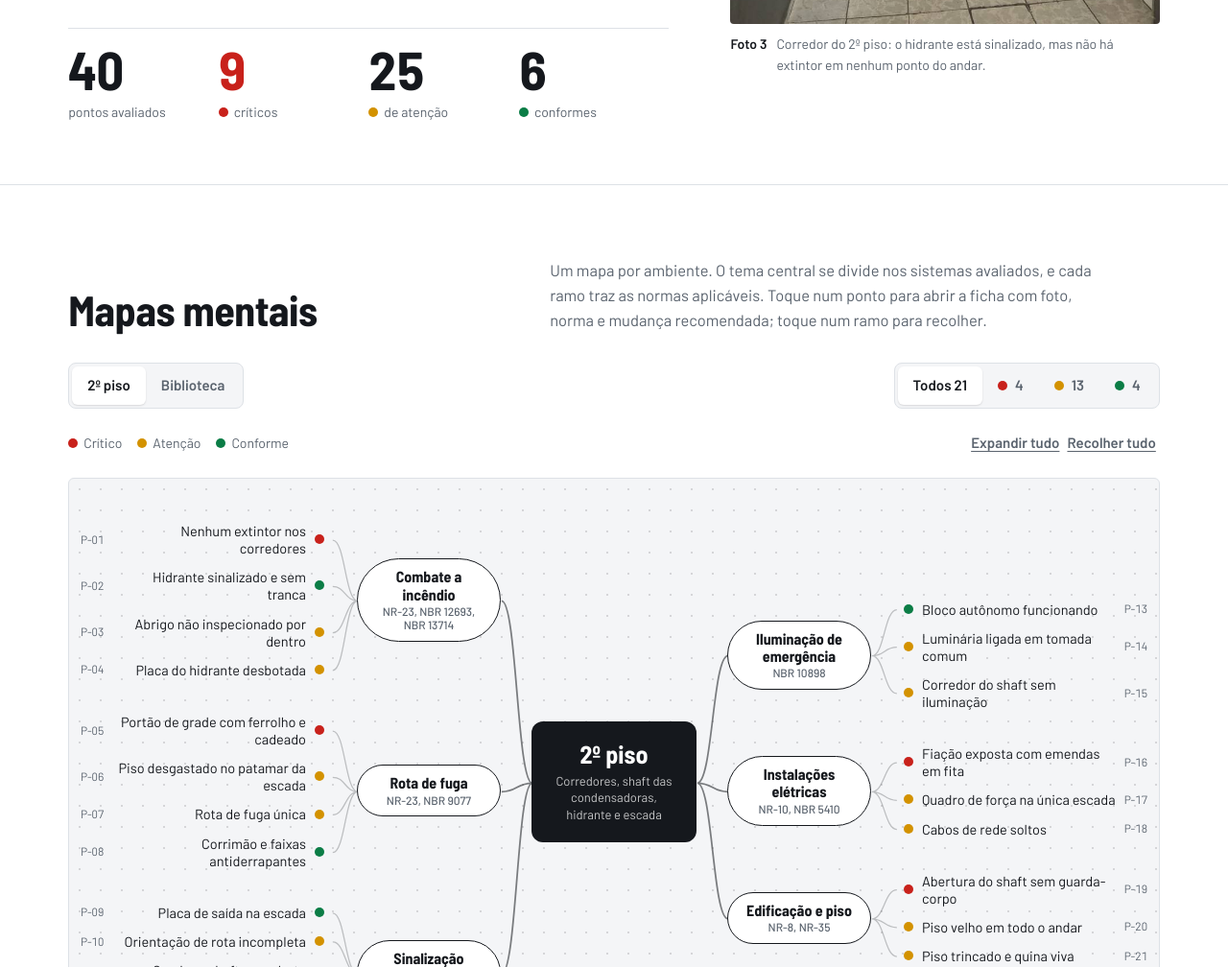
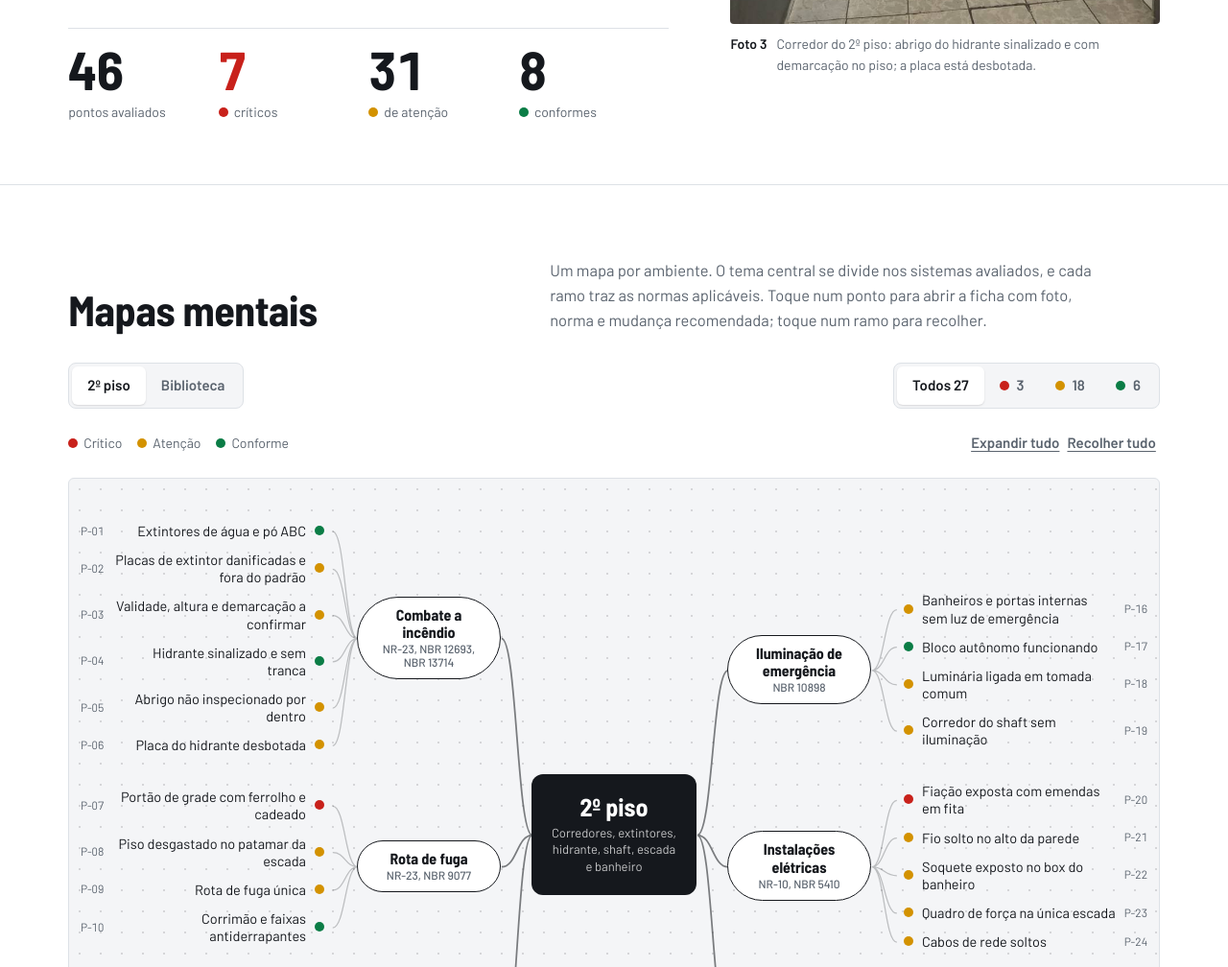
Before and after one commit to LuanDev27/cipa-nr5, a plain HTML site: page inspecao-incendio/index.html in a window 1280 px wide. Shown: the part 659-1667 px from the top of the page at 96% size. Drawn offline with Linux system fonts and the light colour scheme.

Commit message:
Inclui extintores, portas de acesso restrito e banheiro do 2º piso
Co-Authored-By: Claude Opus 5.5 <noreply@anthropic.com>
Claude-Session: https://claude.ai/code/session_01JQGD9UiyVindVAb8W6QDfS

```diff
--- a/inspecao-incendio/index.html
+++ b/inspecao-incendio/index.html
@@ -231,7 +231,7 @@ footer .wrap{display:flex;flex-wrap:wrap;gap:8px 32px;justify-content:space-betw
 </dl>
 <div class="figs" id="figs"></div>
 </div>
-<figure class="shot"><img id="hero-img" alt="Corredor do 2º piso com o abrigo do hidrante"><figcaption><b>Foto 3</b><span>Corredor do 2º piso: o hidrante está sinalizado, mas não há extintor em nenhum ponto do andar.</span></figcaption></figure>
+<figure class="shot"><img id="hero-img" alt="Corredor do 2º piso com o abrigo do hidrante"><figcaption><b>Foto 3</b><span>Corredor do 2º piso: abrigo do hidrante sinalizado e com demarcação no piso; a placa está desbotada.</span></figcaption></figure>
 </div></section>
 
 <section class="sec" id="mapas"><div class="wrap">
@@ -256,7 +256,7 @@ footer .wrap{display:flex;flex-wrap:wrap;gap:8px 32px;justify-content:space-betw
 </div></section>
 
 <section class="sec" id="evidencias"><div class="wrap">
-<div class="sec-h"><h2>Evidências fotográficas</h2><p>As 14 fotos da inspeção, com os achados que cada uma registra. Toque na foto para ampliar.</p></div>
+<div class="sec-h"><h2>Evidências fotográficas</h2><p>As 17 fotos da inspeção, com os achados que cada uma registra. Toque na foto para ampliar.</p></div>
 <div class="ctl"><div class="seg" role="group" aria-label="Local das fotos" id="gf"></div></div>
 <div class="gal" id="gal"></div>
 </div></section>
@@ -268,7 +268,7 @@ footer .wrap{display:flex;flex-wrap:wrap;gap:8px 32px;justify-content:space-betw
 
 <section class="sec" id="conclusao"><div class="wrap concl">
 <div><h2>Conclusão</h2><div style="margin-top:16px">
-<p>Os dois ambientes têm a sinalização básica de rota e de hidrante, mas falta o primeiro recurso de combate: nenhum extintor foi encontrado no 2º piso nem na biblioteca.</p>
+<p>O 2º piso tem os recursos básicos de combate, extintores de água e pó ABC e hidrante, e sinalização de rota, mas as placas dos extintores estão danificadas e fora do padrão. A biblioteca não tem extintor dentro da sala.</p>
 <p>A escada é a única rota de fuga dos pisos 1, 2 e 3 e concentra o portão de grade trancável, o quadro de força e o piso desgastado. Qualquer falha nela bloqueia a saída de todos.</p>
 <p>A biblioteca é uma sala fechada com alta carga de incêndio, saída única por porta com fechadura, sem iluminação de emergência, com improvisos elétricos perto de papel e cheiro de mofo relatado pela equipe.</p>
 </div></div>
@@ -295,13 +295,15 @@ footer .wrap{display:flex;flex-wrap:wrap;gap:8px 32px;justify-content:space-betw
 
 <script>
 {
-const PH = {"a": "a.jpg", "b": "b.jpg", "c": "c.jpg", "d": "d.jpg", "e": "e.jpg", "f": "f.jpg", "g": "g.jpg", "h": "h.jpg", "i": "i.jpg", "j": "j.jpg", "k": "k.jpg", "l": "l.jpg", "m": "m.jpg", "n": "n.jpg"};
-const CAP = {a:"Shaft das condensadoras, visto de dentro",b:"Corredor de acesso ao shaft",c:"Corredor do hidrante",d:"Patamar da escada e quadro de força",e:"Hidrante e luminária de emergência",f:"Portão de grade e escada",g:"Estantes e área de leitura",h:"Ar-condicionado e armários",i:"Mesa de estudo, janela e cabines",j:"Estabilizador embaixo da mesa",k:"Banheiro desativado usado como depósito",l:"Cabine de computador",m:"Ar-condicionado split, detalhe",n:"Porta da biblioteca"};
+const PH = {"a": "a.jpg", "b": "b.jpg", "c": "c.jpg", "d": "d.jpg", "e": "e.jpg", "f": "f.jpg", "g": "g.jpg", "h": "h.jpg", "i": "i.jpg", "j": "j.jpg", "k": "k.jpg", "l": "l.jpg", "m": "m.jpg", "n": "n.jpg", "o": "o.jpg", "p": "p.jpg", "q": "q.jpg"};
+const CAP = {o:"Extintores de água e pó ABC",p:"Portas de acesso restrito",q:"Banheiro feminino",a:"Shaft das condensadoras, visto de dentro",b:"Corredor de acesso ao shaft",c:"Corredor do hidrante",d:"Patamar da escada e quadro de força",e:"Hidrante e luminária de emergência",f:"Portão de grade e escada",g:"Estantes e área de leitura",h:"Ar-condicionado e armários",i:"Mesa de estudo, janela e cabines",j:"Estabilizador embaixo da mesa",k:"Banheiro desativado usado como depósito",l:"Cabine de computador",m:"Ar-condicionado split, detalhe",n:"Porta da biblioteca"};
 const SEV = {c:"Crítico",a:"Atenção",o:"Conforme"};
 const MAPS = {
-piso:{fotos:"abcdef",root:"2º piso",sub:"Corredores, shaft das condensadoras, hidrante e escada",br:[
+piso:{fotos:"abcdefopq",root:"2º piso",sub:"Corredores, extintores, hidrante, shaft, escada e banheiro",br:[
 {t:"Combate a incêndio",nr:"NR-23, NBR 12693, NBR 13714",l:[
-{s:"c",t:"Nenhum extintor nos corredores",ph:"c",p:"Nas fotos dos corredores não aparece nenhum extintor: nem junto ao hidrante, nem ao quadro de força, nem no acesso ao shaft das condensadoras.",n:"NR-23 (medidas de prevenção conforme a legislação estadual e as normas técnicas); NBR 12693; normas técnicas do CBMMA.",g:"Confirmar no projeto aprovado pelo Corpo de Bombeiros a quantidade exigida e instalar extintores de pó ABC e de CO₂ junto ao hidrante e ao quadro, com placa e demarcação no piso."},
+{s:"o",t:"Extintores de água e pó ABC",ph:"o",p:"Há no 2º piso um extintor de água pressurizada de 10 L (capacidade 2-A) e um de pó ABC, os dois com mangueira, lacre, manômetro e selo do Inmetro. O pó ABC cobre as classes A, B e C, inclusive equipamentos elétricos energizados.",n:"NR-23; NBR 12693.",g:"Manter. Na inspeção mensal, conferir o ponteiro do manômetro na faixa verde, o lacre intacto e a validade da recarga."},
+{s:"a",t:"Placas de extintor danificadas e fora do padrão",ph:"o",p:"As placas são do modelo antigo, amarelo e vermelho com seta. A do pó está rasgada e indica “pó químico” para as classes B e C, enquanto o extintor instalado é ABC.",n:"NR-26; NBR 16820.",g:"Trocar pelas placas fotoluminescentes da NBR 16820, com a classe correta de cada extintor."},
+{s:"a",t:"Validade, altura e demarcação a confirmar",ph:"o",p:"A etiqueta de manutenção não fica legível na foto, que também não mostra a altura de instalação nem se há demarcação no piso abaixo dos extintores.",n:"NBR 12962 (inspeção, manutenção e recarga de extintores); NBR 12693.",g:"Conferir a data da última recarga e do teste hidrostático, a altura do suporte e a demarcação do piso."},
 {s:"o",t:"Hidrante sinalizado e sem tranca",ph:"e",p:"Abrigo de mangueira com placa acima, demarcação no piso e porta sem tranca. A alimentação vem da rede vermelha que passa pelo shaft.",n:"NBR 13714; NBR 16820.",g:"Manter. Registrar a inspeção periódica das mangueiras."},
 {s:"a",t:"Abrigo não inspecionado por dentro",ph:"c",p:"O abrigo não foi aberto na inspeção, então não foi possível conferir mangueira, esguicho, chave de mangueira nem etiqueta de inspeção.",n:"NBR 13714; NBR 12779 (inspeção e manutenção de mangueiras).",g:"Abrir o abrigo, conferir os componentes e a data da última inspeção da mangueira."},
 {s:"a",t:"Placa do hidrante desbotada",ph:"e",p:"Fundo vermelho desbotado. Placa fotoluminescente perde brilho com o tempo.",n:"NBR 16820.",g:"Testar a placa no escuro, trocar se necessário e confirmar o símbolo padrão na norma técnica do CBMMA."}]},
@@ -311,16 +313,20 @@ piso:{fotos:"abcdef",root:"2º piso",sub:"Corredores, shaft das condensadoras, h
 {s:"a",t:"Rota de fuga única",ph:"f",p:"Há uma só escada, que liga o 1º, o 2º e o 3º piso e desce até a rua. Toda a evacuação do 2º e do 3º andar depende dela, e o portão trancável, o quadro de força e o piso desgastado estão justamente nessa rota. As placas de saída indicam o caminho, mas não criam uma segunda opção.",n:"NBR 9077; norma técnica de saídas de emergência do CBMMA (o número de saídas exigido depende da altura, da área e da lotação).",g:"Conferir no projeto aprovado se uma escada atende a lotação e tratar como prioridade tudo o que está sobre ela: portão destrancado, piso em bom estado, quadro protegido e escada sempre livre."},
 {s:"o",t:"Corrimão e faixas antiderrapantes",ph:"d",p:"Corrimão dos dois lados e faixas antiderrapantes nos degraus.",n:"NBR 9077.",g:"Manter. Prender a faixa branca descolada acima do corrimão e verificar a fixação do painel suspenso sobre a escada."}]},
 {t:"Sinalização",nr:"NR-26, NBR 16820, NBR 6493",l:[
+{s:"o",t:"Aviso de acesso restrito",ph:"p",p:"As duas portas de uso interno têm aviso de acesso restrito a funcionários.",n:"NR-26.",g:"Manter. Trocar a folha impressa por placa rígida e durável."},
 {s:"o",t:"Placa de saída na escada",ph:"d",p:"Placa verde de saída com seta de descida, bem posicionada no patamar.",n:"NBR 16820.",g:"Manter e incluir na rotina de inspeção."},
 {s:"a",t:"Orientação de rota incompleta",ph:"b",p:"Há seta de saída no corredor da biblioteca, mas o corredor do shaft e o cruzamento do hidrante não têm nenhuma; ali a única placa é a de Wi-Fi.",n:"NR-23 (vias de passagem sinalizadas com a direção da saída); NBR 16820.",g:"Instalar placas fotoluminescentes de orientação em cada mudança de direção até a escada."},
 {s:"a",t:"Quadro e shaft sem alerta padronizado",ph:"d",p:"O quadro tem a placa “Quadro de força”, mas não o triângulo amarelo de risco elétrico. O shaft não tem aviso de risco nem de acesso restrito.",n:"NR-26; NR-10; NBR 16820.",g:"Colocar placa de alerta de risco de choque elétrico no quadro e placa de acesso restrito no shaft."},
 {s:"a",t:"Tubulação de incêndio sem identificação",ph:"a",p:"Tubo vermelho no shaft, provavelmente a rede de hidrantes, sem identificação de fluido nem sentido de fluxo.",n:"NR-26; NBR 6493.",g:"Identificar a tubulação com etiqueta ou faixa e seta de fluxo."}]},
 {t:"Iluminação de emergência",nr:"NBR 10898",l:[
+{s:"a",t:"Banheiros e portas internas sem luz de emergência",ph:"q",p:"No corredor das portas de acesso restrito e no banheiro feminino não aparecem luminária de emergência nem seta de saída.",n:"NBR 10898; NBR 16820.",g:"Avaliar a cobertura da iluminação de emergência e instalar bloco autônomo e seta de saída onde faltar."},
 {s:"o",t:"Bloco autônomo funcionando",ph:"e",p:"Luminária de emergência no cruzamento do hidrante, com o LED de carga aceso.",n:"NBR 10898.",g:"Manter e testar todo mês, registrando o teste."},
 {s:"a",t:"Luminária ligada em tomada comum",ph:"e",p:"A luminária está ligada numa tomada e montada na vertical. Se só o circuito da iluminação cair, ela não acende.",n:"NBR 10898.",g:"Ligar no mesmo circuito da iluminação do ambiente e instalar na posição indicada pelo fabricante."},
 {s:"a",t:"Corredor do shaft sem iluminação",ph:"b",p:"Não aparece luminária de emergência no corredor sem saída junto ao shaft.",n:"NBR 10898; NR-23.",g:"Avaliar a cobertura e instalar bloco autônomo se o corredor for área de circulação."}]},
 {t:"Instalações elétricas",nr:"NR-10, NBR 5410",l:[
 {s:"c",t:"Fiação exposta com emendas em fita",ph:"b",p:"Feixe de cabos sem eletroduto, com emendas em fita isolante, descendo pela quina do corredor e pelo shaft. É fonte de ignição em área de passagem.",n:"NR-10; NBR 5410 (condutores protegidos em eletroduto ou eletrocalha).",g:"Refazer as emendas com conectores adequados e passar os cabos em eletroduto ou eletrocalha, com profissional habilitado."},
+{s:"a",t:"Fio solto no alto da parede",ph:"p",p:"Fio passando solto, fora de eletroduto, no alto da parede do corredor das portas de acesso restrito.",n:"NR-10; NBR 5410.",g:"Retirar o fio se estiver desativado ou passá-lo em eletroduto ou canaleta."},
+{s:"a",t:"Soquete exposto no box do banheiro",ph:"q",p:"No teto do box do banheiro feminino há um soquete sem lâmpada e sem luminária, em área úmida.",n:"NR-10; NBR 5410.",g:"Instalar luminária fechada própria para área úmida ou isolar o ponto."},
 {s:"a",t:"Quadro de força na única escada",ph:"d",p:"O quadro fica no patamar da rota de fuga do 2º e do 3º andar. Um foco ali bloqueia a saída.",n:"NR-10; NR-23.",g:"Manter trancado e desobstruído, com extintor de CO₂ ao lado e inspeção periódica."},
 {s:"a",t:"Cabos de rede soltos",ph:"d",p:"Cabos de rede e de sensores passando soltos pela parede acima do quadro.",n:"NBR 5410.",g:"Organizar em canaleta ou eletroduto, separados dos circuitos de energia."}]},
 {t:"Edificação e piso",nr:"NR-8, NR-35",l:[
@@ -330,7 +336,7 @@ piso:{fotos:"abcdef",root:"2º piso",sub:"Corredores, shaft das condensadoras, h
 ]},
 bib:{fotos:"nghijklm",root:"Biblioteca",sub:"Alta carga de incêndio: papel, plástico e computadores",br:[
 {t:"Combate a incêndio",nr:"NR-23, NBR 12693",l:[
-{s:"c",t:"Nenhum extintor na biblioteca",ph:"g",p:"Sala com muito papel, móveis de plástico e computadores, sem nenhum extintor visível.",n:"NR-23; NBR 12693; normas técnicas do CBMMA.",g:"Instalar extintor de água pressurizada ou pó ABC para os livros e de CO₂ para os computadores, perto da porta e sinalizados."},
+{s:"a",t:"Sem extintor dentro da biblioteca",ph:"g",p:"Não há extintor dentro da sala, que concentra papel, plástico e computadores. O 2º piso tem extintores de água e pó ABC, mas a distância até a biblioteca não foi medida.",n:"NR-23; NBR 12693 (distância máxima a percorrer até o extintor); normas técnicas do CBMMA.",g:"Medir o caminho até o extintor mais próximo. Se passar do limite, ou para proteger melhor os computadores, instalar um extintor junto à porta, de preferência de CO₂."},
 {s:"a",t:"Sem detecção de fumaça",ph:"g",p:"Não aparece detector de fumaça nem acionador manual de alarme.",n:"Norma técnica de alarme e detecção do CBMMA (a exigência depende da área e da ocupação).",g:"Verificar no projeto se é exigido. Mesmo sem exigência, um detector ajuda numa sala com essa carga de incêndio."}]},
 {t:"Saída e sinalização",nr:"NR-26, NBR 16820, NBR 10898",l:[
 {s:"c",t:"Sem iluminação de emergência na sala",ph:"i",p:"Dentro da biblioteca não aparece luminária de emergência nem placa de saída sobre a porta. Sem energia, a sala fica escura com estantes e cabines no caminho.",n:"NR-23; NBR 10898; NBR 16820.",g:"Instalar bloco autônomo cobrindo o caminho até a porta e placa de saída sobre ela, pelo lado de dentro."},
@@ -359,13 +365,13 @@ bib:{fotos:"nghijklm",root:"Biblioteca",sub:"Alta carga de incêndio: papel, pl
 
 const PRI = {c:"Imediata",a:"Planejada",o:"Manter"};
 const LOC = {piso:"2º piso",bib:"Biblioteca"};
-const NORM = {"NR-23":"Proteção contra incêndios","NR-10":"Segurança em eletricidade","NR-8":"Edificações","NR-26":"Sinalização de segurança","NR-9":"Agentes biológicos","NR-17":"Ergonomia","NR-35":"Trabalho em altura","NBR 16820":"Sinalização de emergência","NBR 12693":"Extintores","NBR 13714":"Hidrantes e mangotinhos","NBR 12779":"Mangueiras de incêndio","NBR 10898":"Iluminação de emergência","NBR 9077":"Saídas de emergência","NBR 5410":"Instalações elétricas","NBR 6493":"Cores de tubulações","Lei 13.589/2018":"PMOC, climatização","RE 9/2003":"Qualidade do ar, ANVISA","CBMMA":"Corpo de Bombeiros do MA"};
+const NORM = {"NR-23":"Proteção contra incêndios","NR-10":"Segurança em eletricidade","NR-8":"Edificações","NR-26":"Sinalização de segurança","NR-9":"Agentes biológicos","NR-17":"Ergonomia","NR-35":"Trabalho em altura","NBR 16820":"Sinalização de emergência","NBR 12693":"Extintores","NBR 12962":"Manutenção de extintores","NBR 13714":"Hidrantes e mangotinhos","NBR 12779":"Mangueiras de incêndio","NBR 10898":"Iluminação de emergência","NBR 9077":"Saídas de emergência","NBR 5410":"Instalações elétricas","NBR 6493":"Cores de tubulações","Lei 13.589/2018":"PMOC, climatização","RE 9/2003":"Qualidade do ar, ANVISA","CBMMA":"Corpo de Bombeiros do MA"};
 const $ = s => document.querySelector(s);
 const esc = s => String(s).replace(/[&<>"]/g, c => ({"&":"&amp;","<":"&lt;",">":"&gt;",'"':"&quot;"}[c]));
 const fold = s => s.toLowerCase().normalize("NFD").replace(/[̀-ͯ]/g, "");
 const nrsOf = s => [...new Set(s.match(/NR-\d+|NBR \d+|Lei 13\.589\/2018|RE 9\/2003|CBMMA/g) || [])];
 const ORD = {c:0,a:1,o:2};
-const FOTO_N = {}; [..."abcdefnghijklm"].forEach((f, i) => FOTO_N[f] = i + 1);
+const FOTO_N = {}; [..."abcdefopqnghijklm"].forEach((f, i) => FOTO_N[f] = i + 1);
 const ALL = [];
 for (const k of ["piso","bib"]) { let n = 0; MAPS[k].br.forEach((b, bi) => b.l.forEach(x => { n++; ALL.push({...x, k, b:b.t, bi, code:(k === "piso" ? "P-" : "B-") + String(n).padStart(2, "0"), nrs:nrsOf(x.n)}); })); }
 ALL.forEach((x, i) => x.id = i);
@@ -444,7 +450,7 @@ function paintF() {
   $("#dr-b").innerHTML = (x.ph && PH[x.ph] ? `<img src="${PH[x.ph]}" alt="${esc(CAP[x.ph])}">` : "") + `<div class="dr-c">${sevL(x.s)}<h3 id="dr-t">${esc(x.t)}</h3><p class="wh">${LOC[x.k]}, ${esc(x.b)}${x.ph ? `, foto ${FOTO_N[x.ph]}` : ""}</p><dl><dt>Ponto observado</dt><dd>${esc(x.p)}</dd><dt>Norma implicada</dt><dd>${esc(x.n)}</dd><dt>Ação recomendada</dt><dd>${esc(x.g)}</dd><dt>Prioridade</dt><dd>${PRI[x.s]}</dd></dl></div>`;
   $("#dr-pos").textContent = `${pos + 1} de ${seq.length}`; $("#dr-b").scrollTop = 0;
 }
-const FOTOS = [..."abcdefnghijklm"];
+const FOTOS = [..."abcdefopqnghijklm"];
 function showP(f) { mode = "p"; pos = FOTOS.indexOf(f); paintP(); openDr(); }
 function paintP() {
   const f = FOTOS[pos], k = MAPS.piso.fotos.includes(f) ? "piso" : "bib", its = ALL.filter(x => x.k === k && x.ph === f).sort((a, b) => ORD[a.s] - ORD[b.s]);
```
Also changed, not shown: inspecao-incendio/o.jpg (added), inspecao-incendio/p.jpg (added), inspecao-incendio/q.jpg (added).
